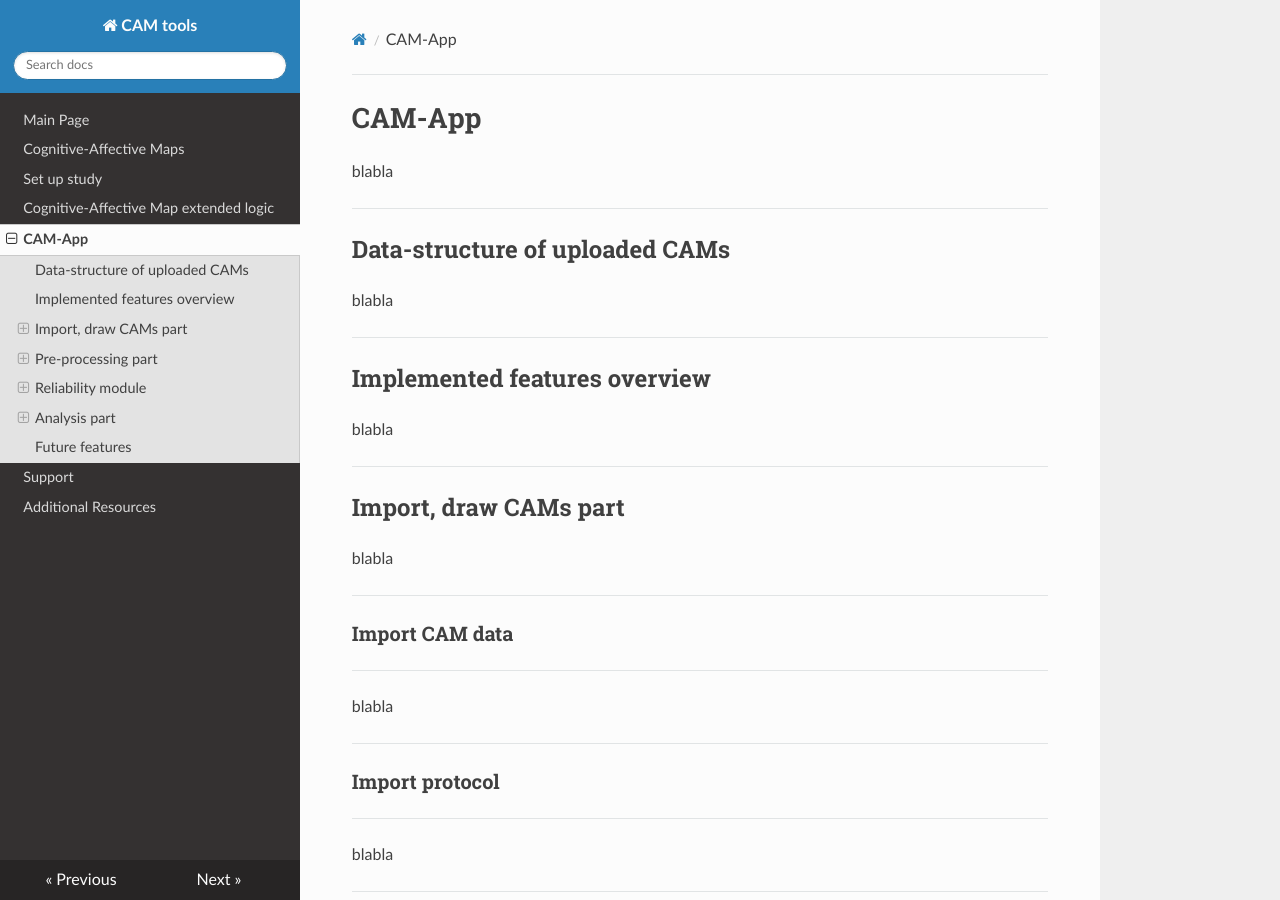
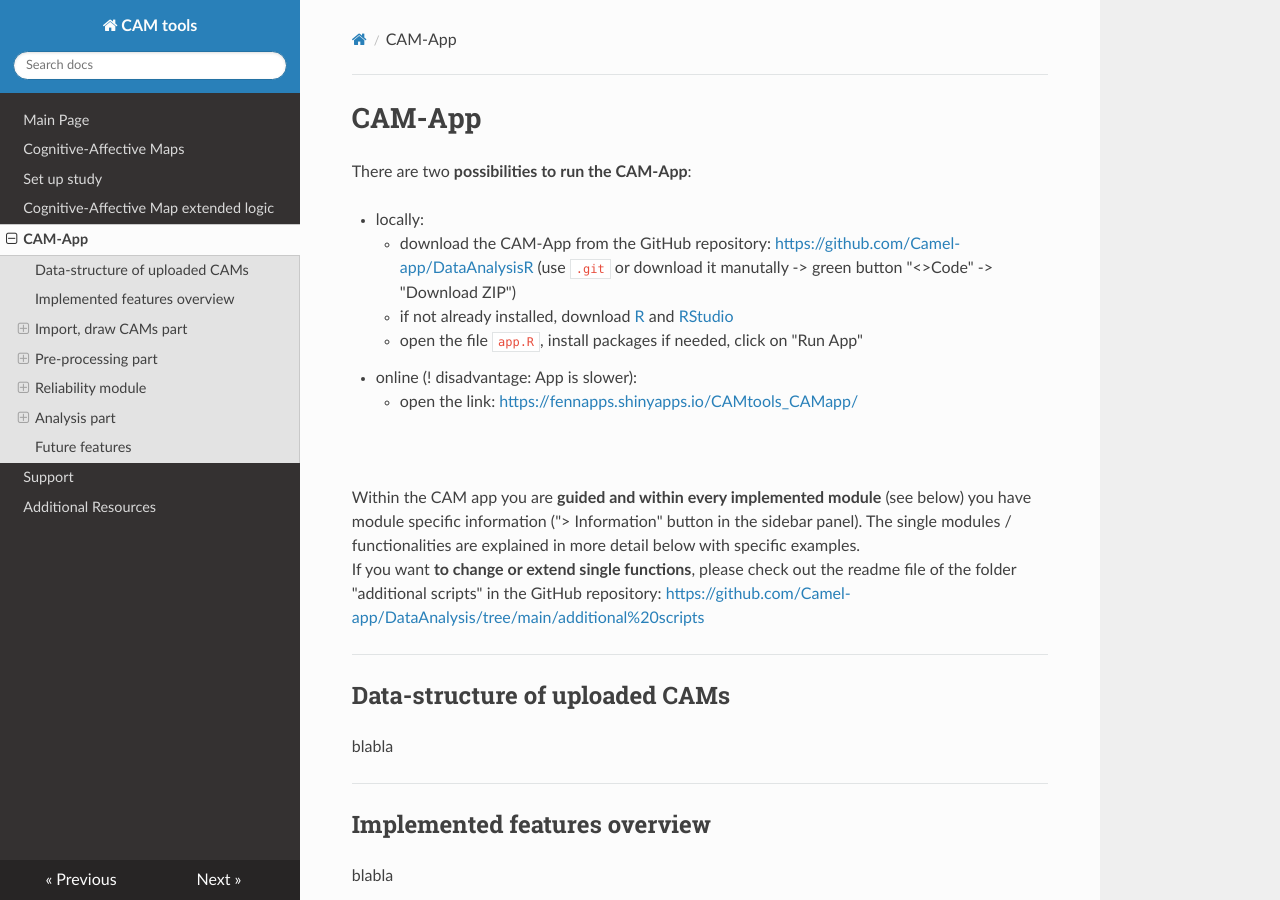
Before and after one commit to FennStatistics/CAMtools_documentation, an MkDocs documentation site: the page built from docs/CAM-App.md, in a window 1280 px wide and 900 px high. Built offline with MkDocs 1.6.1, drawn with Linux system fonts in a browser that asks for light colours; nearby versions of some CDN libraries.

Commit message:
top of CAM-App

```diff
--- a/docs/CAM-App.md
+++ b/docs/CAM-App.md
@@ -1,7 +1,22 @@
 CAM-App
 =====
 
-blabla
+There are two **possibilities to run the CAM-App**:
+
+* locally:
+    * download the CAM-App from the GitHub repository: <a href="https://github.com/Camel-app/DataAnalysis" target="_blank">https://github.com/Camel-app/DataAnalysisR</a> (use <code>.git</code> or download it manutally -> green button "<>Code" -> "Download ZIP")
+    * if not already installed, download <a href="https://cran.r-project.org/" target="_blank">R</a> and <a href="https://posit.co/download/rstudio-desktop/" target="_blank">RStudio</a>
+    * open the file <code>app.R</code>, install packages if needed, click on "Run App"
+* online (! disadvantage: App is slower):
+    * open the link: <a href="https://fennapps.shinyapps.io/CAMtools_CAMapp/" target="_blank">https://fennapps.shinyapps.io/CAMtools_CAMapp/</a>
+
+<br>
+
+Within the CAM app you are **guided and within every implemented module** (see below) you have module specific information ("> Information" button in the sidebar panel). The single modules / functionalities are explained in more detail below with specific examples.
+<br>
+If you want **to change or extend single functions**, please check out the readme file of the folder "additional scripts" in the GitHub repository: <a href="https://github.com/Camel-app/DataAnalysis/tree/main/additional%20scripts" target="_blank">https://github.com/Camel-app/DataAnalysis/tree/main/additional%20scripts</a>
+
+
 
 ***
 Data-structure of uploaded CAMs
```
